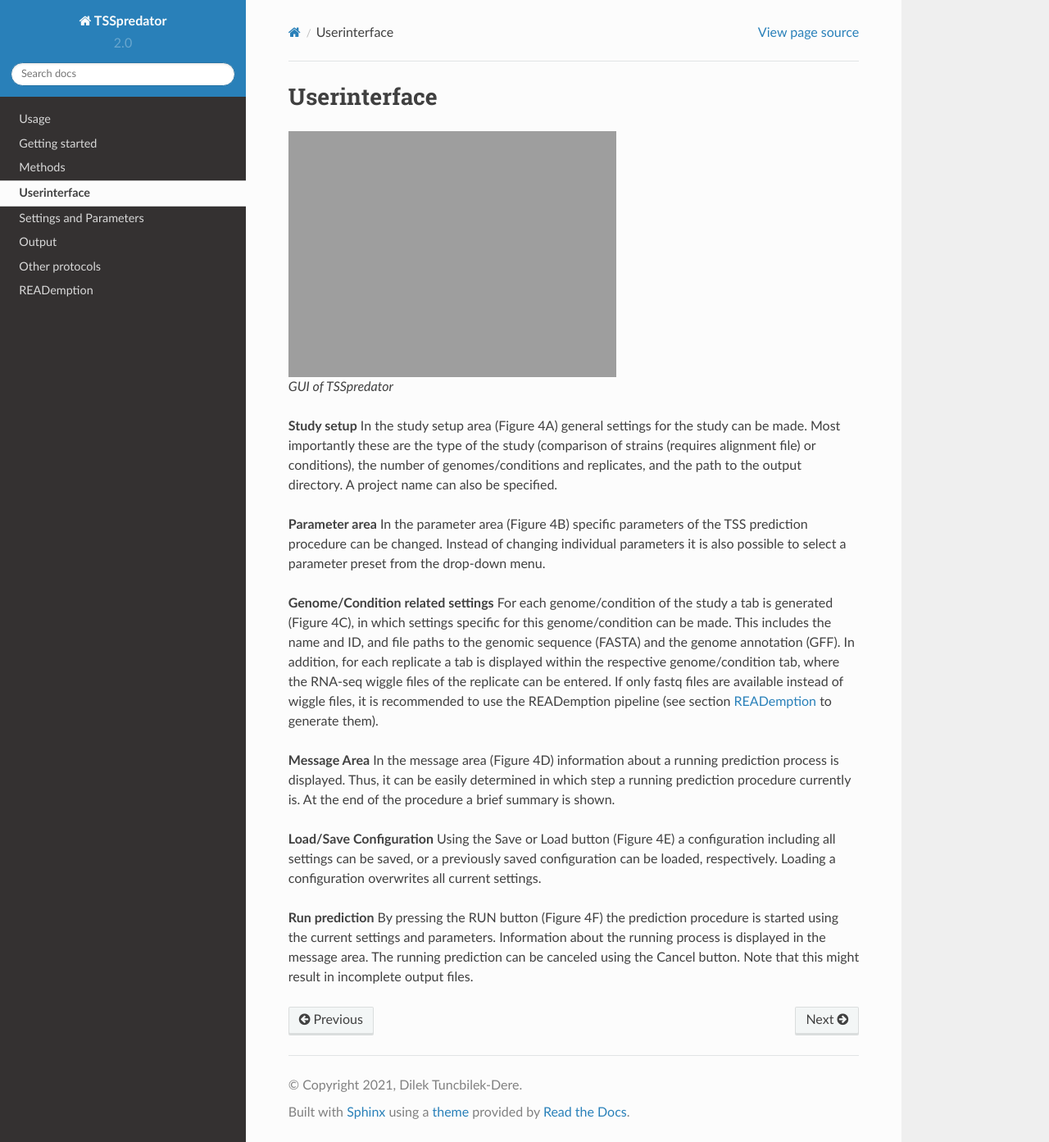
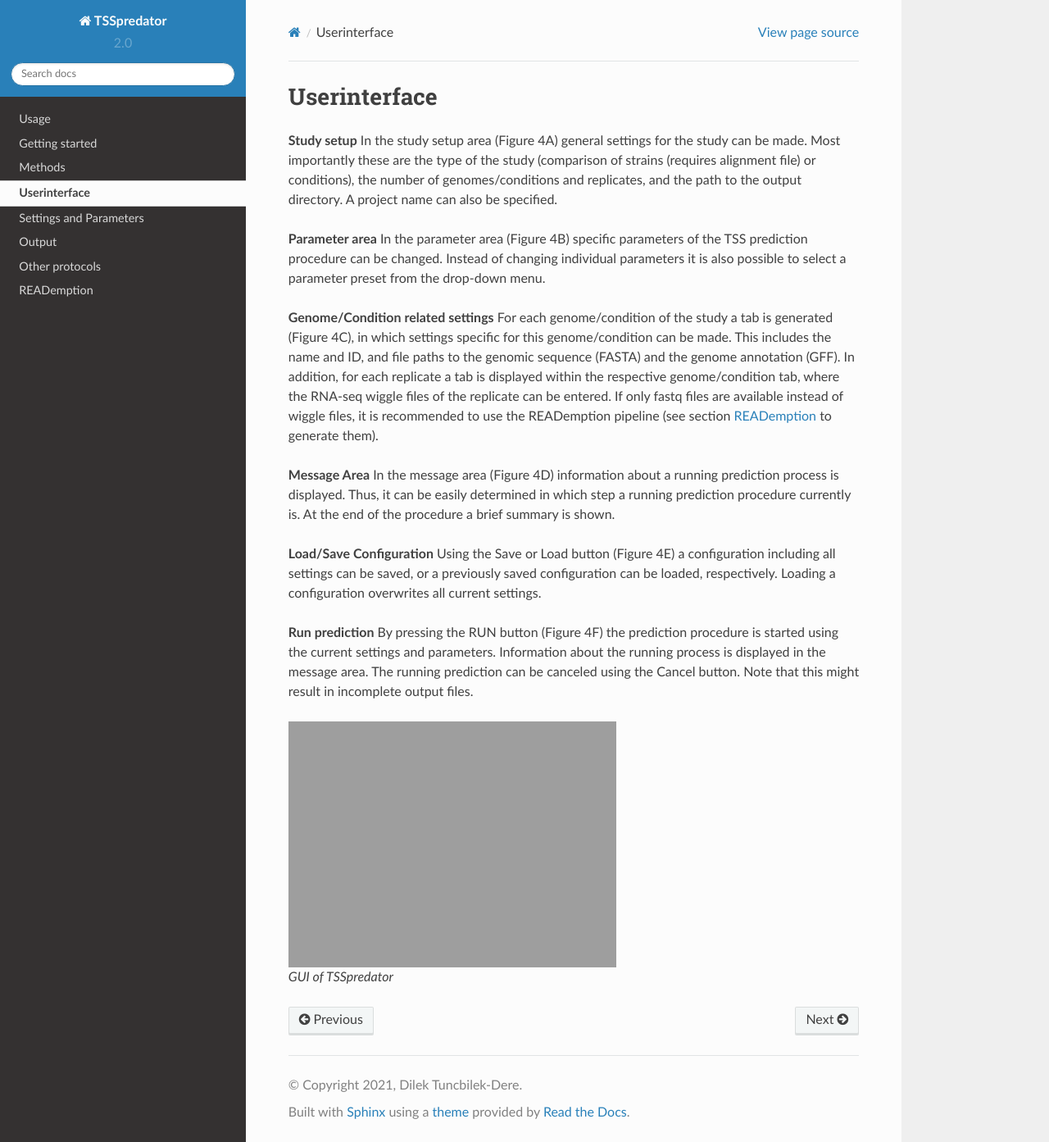
Before and after one commit to Integrative-Transcriptomics/TSSpredator2.0-rtd, a Sphinx documentation site: the page built from docs/source/userinterface.rst, in a window 1280 px wide and 1393 px high. Shown: the whole window at 82% size. Built offline with Sphinx 7.4.7 and the Read the Docs theme 2.0.0, drawn with Linux system fonts in a browser that asks for light colours.

Commit message:
change chapter userinterface

```diff
--- a/docs/source/userinterface.rst
+++ b/docs/source/userinterface.rst
@@ -3,13 +3,7 @@ Userinterface
 
 .. _userinterface:
 
-.. _figGUI:
 
-.. figure:: images/wrongID.png
-	:width: 400
-	:align: center
-
-    GUI of TSSpredator
 
 **Study setup** In the study setup area (Figure 4A) general settings for the study can be
 made. Most importantly these are the type of the study (comparison of strains (requires
@@ -40,3 +34,11 @@ respectively. Loading a configuration overwrites all current settings.
 started using the current settings and parameters. Information about the running process
 is displayed in the message area. The running prediction can be canceled using the Cancel
 button. Note that this might result in incomplete output files.
+
+.. _figGUI:
+
+.. figure:: images/TSSpredatorGUI.png
+	:width: 200
+	:align: center
+
+    GUI of TSSpredator
```
